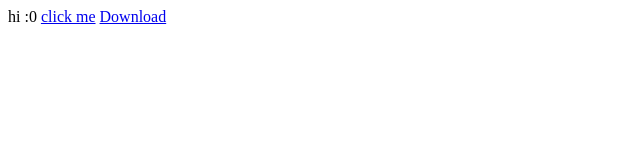
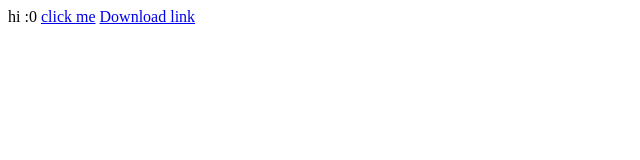
Before and after one commit to Heracc/hmmm, a plain HTML site: page index.html in a window 1280 px wide. Shown: the full height of the page, 0-640 px from the left. Drawn offline with Linux system fonts and the light colour scheme.

Commit message:
Update index.html

```diff
--- a/index.html
+++ b/index.html
@@ -1,7 +1,5 @@
 <body>
   <p> hi :0
  <a href = "https://heracc.github.io/hmmm/hmmmm.rb" target = "_self">click me</a>
-<a download='file' href="https://imgur.com/azTk7RX">
-  Download
-</a>
+<a href="https://imgur.com/azTk7RX" download="octopus">Download link</a>
 </body>
```
